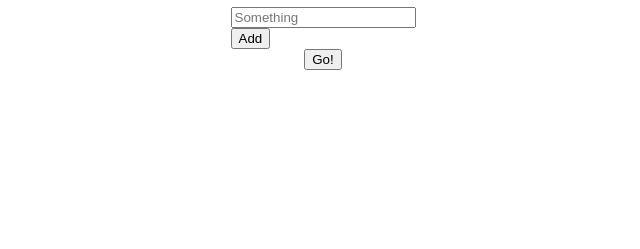
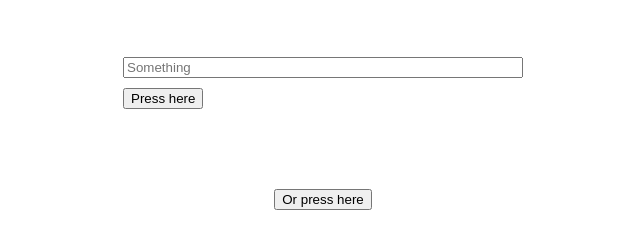
Before and after one commit to Ellihw/help-me-choose, a plain HTML site: page index.html in a window 1280 px wide. Shown: the part 227-476 px from the top of the page, without its empty margins (317-957 px from the left). Drawn offline with Linux system fonts and the light colour scheme.

Commit message:
Add classes to target elements in CSS

```diff
--- a/index.html
+++ b/index.html
@@ -7,12 +7,12 @@
   </head>
   <body>
     <h1>Help me choose between...</h1>
-    <div>
-      <div>
+    <div class="inputSection">
+      <div class="inputs">
         <input placeholder="Something"></input>
       </div>
-      <button>Add</button>
+      <button class="addOption">Press here</button>
     </div>
-    <button>Go!</button>
+    <button>Or press here</button>
   </body>
 </html>
```
